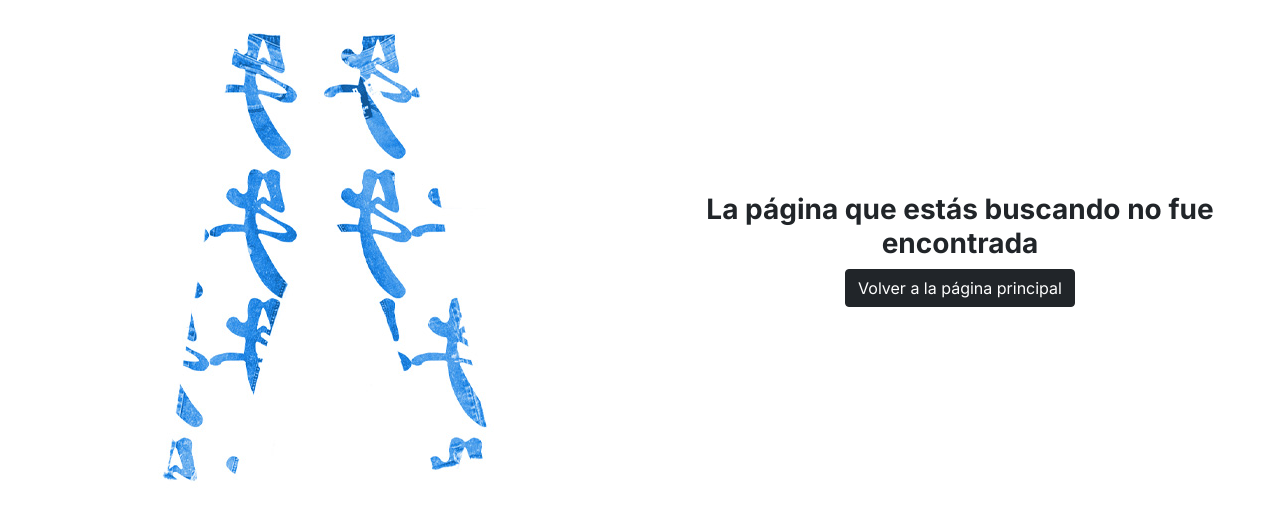
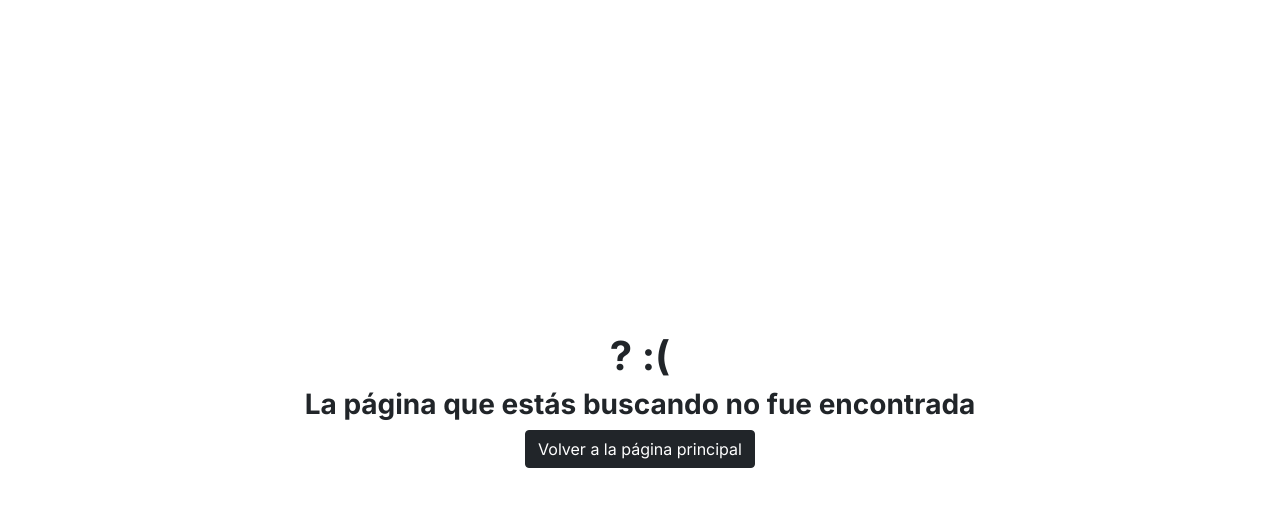
Before and after one commit to maurolavin/alambrado-website, a website: page 404.html in a window 1280 px wide. Drawn offline with nearby package versions, Linux system fonts and the light colour scheme.

Commit message:
404 tipografico

```diff
--- a/404.html
+++ b/404.html
@@ -13,12 +13,10 @@
     <link href="https://fonts.googleapis.com/css2?family=Inter:wght@100;400;700;900&display=swap" rel="stylesheet">
 </head>
 <body>
-    <div class="container-fluid d-grid text-center">
+    <div class="container-fluid d-grid text-center vh-100">
         <div class="row">
-            <div class="col">
-                <img src="./imagenes/404.jpg" alt="Jean formado con el logo de Alambrado" class="img-fluid justify-content-end">
-            </div>
             <div class="col justify-content-center my-auto mx-auto">
+                <h2 class="text-center fs-1 fw-bolder h1">? :(</h2>
                 <h1 class="fw-bolder fs-3">La página que estás buscando no fue encontrada</h1>
                 <a href="./index.html" class="mx-auto"><button type="button" class="btn btn-dark">Volver a la página principal</button></a>
             </div>
```
Also changed, not shown: imagenes/404.jpg (deleted).
